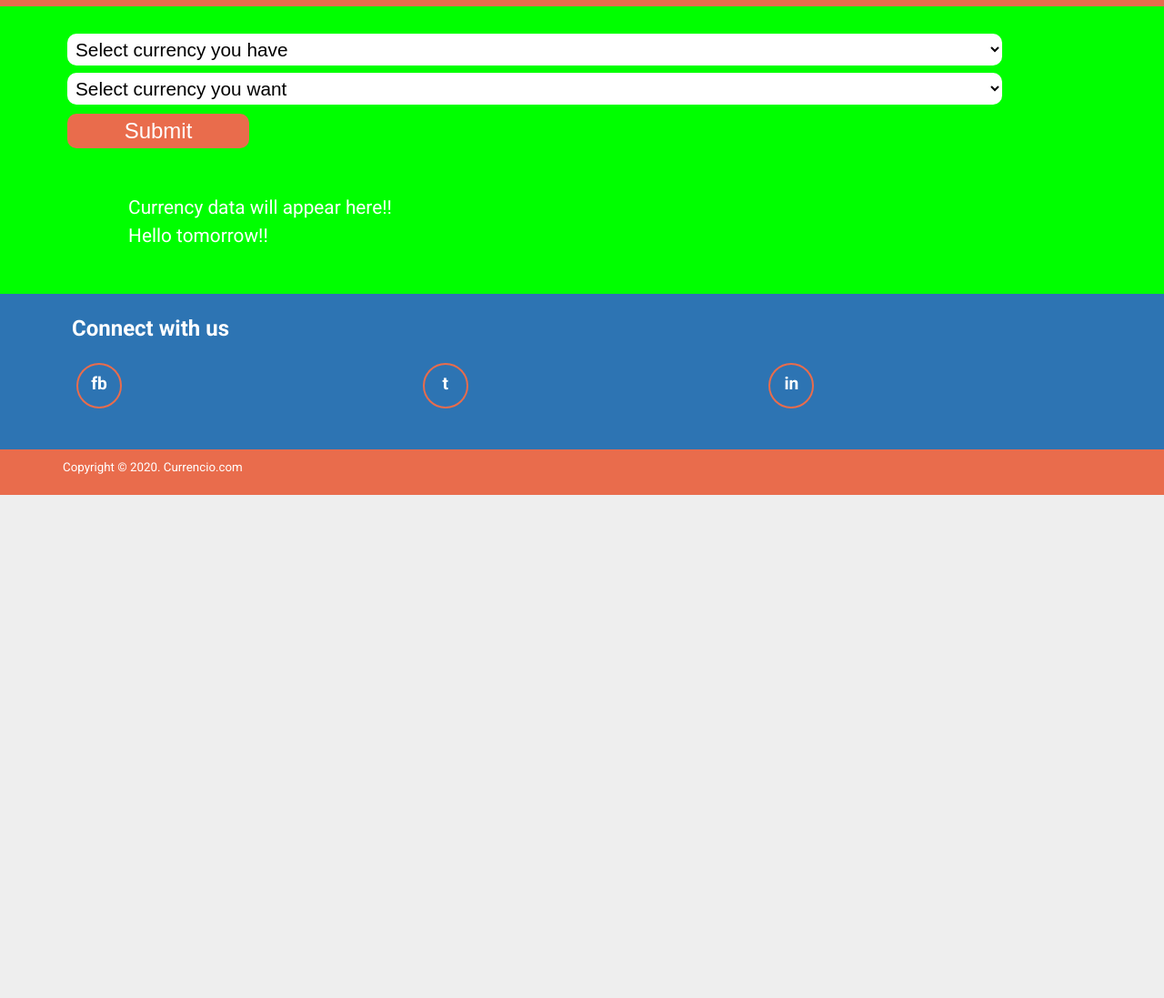
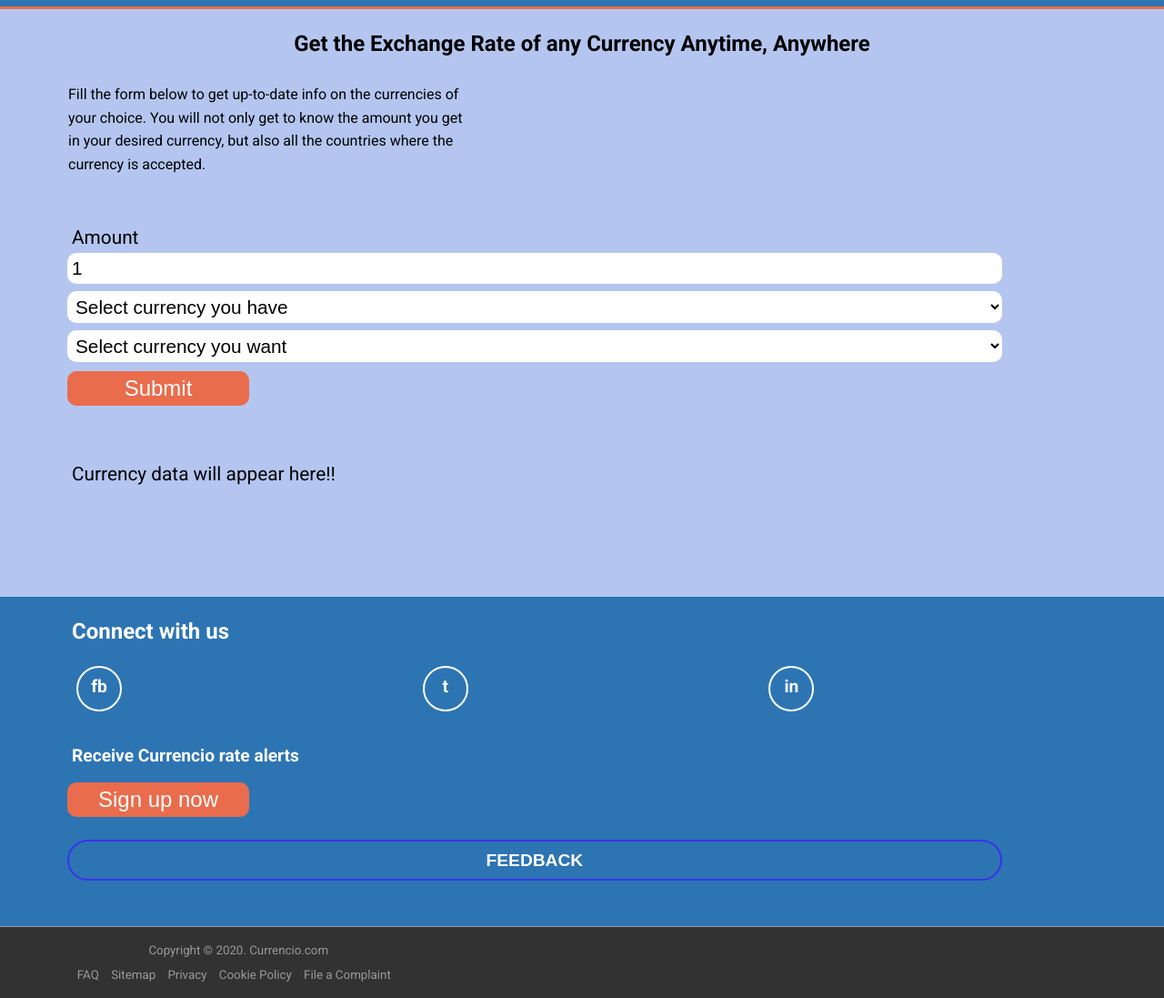
Before and after one commit to kevoh99/currency-converter, a website: page index.html in a window 1280 px wide. Shown: the part 101-1198 px from the top of the page at 91% size. Before the commit the page ends 800 px from the top, so only its background shows below. Drawn offline with Linux system fonts and the light colour scheme.

Commit message:
Made some minor changes to UI

```diff
--- a/index.html
+++ b/index.html
@@ -33,7 +33,17 @@
 
         <div class="container">
 
+            <h1 id="main-heading">Get the Exchange Rate of any Currency Anytime, Anywhere</h1>
+            <p class="main-text">Fill the form below to get up-to-date info on the currencies of your choice. You will not only get to know the amount you get in your desired currency, but also all the countries where the currency is accepted. </p>
+            <br /> <br />
             <form action="/request" method="POST">
+
+                <!--number field starts -->
+
+                <label for="cash-count" class="amount form-ctrl">Amount<br /></label><input type="number" name="cash-count" id="cash-count" class="form-ctrl" value="1">
+
+                <!--number field ends -->
+
                 <select name="currency-at-hand" id="currency-at-hand" class="form-ctrl">
                     <option disabled selected value="">Select currency you have</option>
                     <option value="AFN">Afghan afghani (AFN)</option>
@@ -92,7 +102,7 @@
                     <option value="GIP">Gibraltar Pound (GIP)</option>
                     <option value="GTQ">Guatemalan quetzal (GTQ)</option>
                     <option value="GGP">Guernsey Pound (GGP)</option>
-                    <option value="GNF">GuineaN Franc (GNF)</option>
+                    <option value="GNF">Guinean Franc (GNF)</option>
                     <option value="GYD">Guyanese Dollar (GYD)</option>
                     <option value="HTG">Haitian gourde (HTG)</option>
                     <option value="HNL">Honduran lempira (HNL)</option>
@@ -253,7 +263,7 @@
                     <option value="GIP">Gibraltar Pound (GIP)</option>
                     <option value="GTQ">Guatemalan quetzal (GTQ)</option>
                     <option value="GGP">Guernsey Pound (GGP)</option>
-                    <option value="GNF">GuineaN Franc (GNF)</option>
+                    <option value="GNF">Guinean Franc (GNF)</option>
                     <option value="GYD">Guyanese Dollar (GYD)</option>
                     <option value="HTG">Haitian gourde (HTG)</option>
                     <option value="HNL">Honduran lempira (HNL)</option>
@@ -356,13 +366,20 @@
                     <option value="YER">Yemeni rial (YER)</option>
                     <option value="ZMW">Zambian kwacha (ZMW)</option>
                 </select>
-                <button id="btn-1">Submit</button>
-            </form </div>
+                <button class="btn-1">Submit</button>
+            </form>
+        </div>
 
         <!--another test start-->
         <div class="container pushed">
 
-                <div class="results">Currency data will appear here!! <br /> Hello tomorrow!!</div>
+            <div id="results">Currency data will appear here!!
+                <!--Actual implementation begins-->
+                &nbsp;
+                <!--Actual implementation ends-->
+
+
+            </div>
 
         </div>
 
@@ -392,14 +409,35 @@
                     </p>
 
                 </div>
+
             </div>
+
+            <!--test begins -->
+            <h2 class="newsletter-intro">Receive Currencio rate alerts</h2>
+
+            <button class="btn-1"><a href="#">Sign up now</a></button>
+
+            <br />
+
+            <label for id="fdb"></label>
+            <button id="fdb" class="feedback-btn"><a href="#">FEEDBACK</a></button>
+
+            <!--test ends -->
 
         </div>
     </div>
 
     <div class="footer">
         <div class="container">
-                Copyright &copy; 2020. Currencio.com
+            <p class=footer-text>Copyright &copy; 2020. Currencio.com</p>
+            <p class="bottom-links">
+                <a href="#">FAQ</a>
+                <a href="#">Sitemap</a>
+                <a href="#">Privacy</a>
+                <a href="#">Cookie Policy</a>
+
+                <a href="#">File a Complaint</a>
+            </p>
         </div>
 
     </div>
--- a/styles.css
+++ b/styles.css
@@ -15,10 +15,14 @@ p {
 body {
   color: #fff;
   background: #eeeeee;
-  /* font: 16px/1.5 Roboto arial sans-serif; */
+  /* font: 16px/1.5 "Roboto" arial sans-serif; */
   font-size: 16px;
   line-height: 1.5;
   font-family: "Roboto", sans-serif;
+}
+
+h1 h2 {
+  font-size: 2rem;
 }
 
 .container {
@@ -28,19 +32,39 @@ body {
   padding: 10px 5px;
 }
 
+.form-ctrl {
+  font-size: 1.3rem;
+  width: 90%;
+}
+
 .flexy {
   display: flex;
-  justify-content: flex-end;
+}
+
+#main-heading {
+  font-size: 1.5rem;
+  color: #000;
+  text-align: center;
+  /*background: #ff0;*/
+  margin: 10px 0 25px 0;
+}
+
+.main-text {
+  color: #000;
 }
 
 header {
-  background: #e96c4c;
-  min-height: 70px;
+  border-bottom: 3px solid #e96c4c;
+  background: #2d74b3;
+  min-height: 60px;
 }
 
 .main-sec {
-  background: #00ff00;
-  height: 400px;
+  /* background: #00ff00; */
+  /*background: url("https://www.beautyhealthplus.org/temp/trading-chart2.png")
+    no-repeat -200px 0px;*/
+  background: #b4c6f0;
+  min-height: 350px;
 }
 
 .social {
@@ -57,7 +81,9 @@ header {
   /* background: #eb347d; */
   /*background: #999;*/
   background: #e96c4c;
-  height: 50px;
+  background: #323232;
+  border-top: 1px solid #999999;
+  min-height: 50px;
   font-size: smaller;
   /* text-align: center; */
 }
@@ -92,7 +118,6 @@ header {
   color: #fff;
   /*background: #ffff00;*/
   padding: 5px 5px;
-  margin: 0;
   font-weight: bold;
 }
 
@@ -105,7 +130,7 @@ header {
 .rounded {
   width: 50px;
   height: 50px;
-  border: 2px solid #e96c4c;
+  border: 2px solid #ffffff /*#e96c4c*/;
   border-radius: 50%;
   text-align: center;
   padding-top: 6px;
@@ -152,8 +177,25 @@ header {
   font-weight: bold;
 }
 
+.amount {
+  /*background: #f0f;*/
+  padding: 0 10px;
+  margin-bottom: 0;
+  color: #000;
+}
+
+#cash-count {
+  margin: 0 10px 5px 5px;
+  padding: 5px;
+  border: none;
+  border-radius: 10px;
+  background: #ffffff;
+  /* background: #ff00ff; */
+}
+
 #currency-at-hand {
   margin: 20px 10px 5px 5px;
+  margin: 3px 10px 5px 5px;
   padding: 5px;
   border: none;
   border-radius: 10px;
@@ -170,12 +212,7 @@ header {
   /*background: #ff00ff;*/
 }
 
-.form-ctrl {
-  font-size: 1.3rem;
-  width: 90%;
-}
-
-#btn-1 {
+.btn-1 {
   margin: 5px 10px 10px 5px;
   width: 200px;
   padding: 5px;
@@ -186,13 +223,55 @@ header {
   font-size: 1.5rem;
 }
 
-.results {
+#results {
+  color: #000;
   padding: 10px;
   font-size: 1.3rem;
-  /* background: #990000; */
-  min-height: 100px; /* Take note when implementing the "waiting" icon */
+  /*background: #990000;*/
+  min-height: 150px; /* Take note when implementing the "waiting" icon */
 }
 
 .pushed {
   margin-top: 20px;
 }
+
+.feedback-btn {
+  margin: 15px 10px 10px 5px;
+  width: 90%;
+  height: 45px;
+  border: 2px solid #3a34eb;
+  border-radius: 25px;
+  font-weight: bolder;
+  background: #2d74b3;
+}
+
+.feedback-btn a {
+  text-decoration: none;
+  font-size: 1.2rem;
+  color: #fff;
+}
+
+.newsletter-intro {
+  margin-top: 20px;
+  font-size: 1.2rem;
+}
+
+.footer-text {
+  text-align: center;
+  color: #999;
+}
+
+.bottom-links {
+  text-align: center;
+}
+
+.bottom-links a {
+  color: #999;
+  text-decoration: none;
+  margin-right: 10px;
+}
+
+.btn-1 a {
+  color: #ffffff;
+  text-decoration: none;
+}
```
Lines whose indentation alone changed are shown as unchanged.
